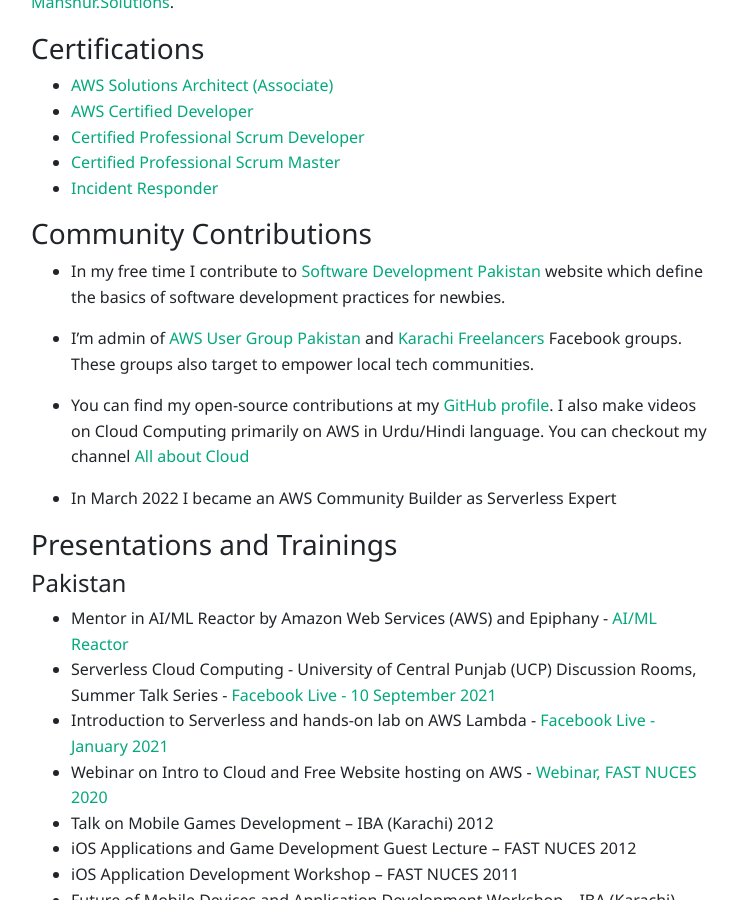
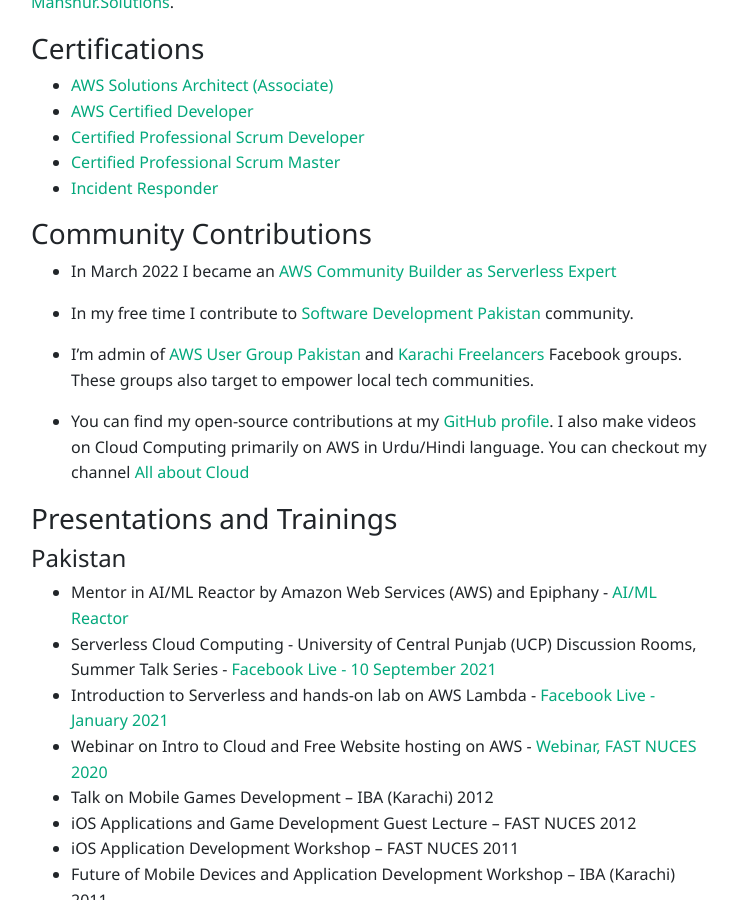
Before and after one commit to husyn/husyn.dev, a Jekyll site: the page built from _pages/about.md, in a window 1280 px wide and 900 px high, scrolled down 373 px. Shown: the whole window, without its empty margins (89-827 px from the left). Built offline with Jekyll 4.4.1, drawn with Linux system fonts in a browser that asks for light colours; nearby versions of some CDN libraries.

Commit message:
adds community builder link

```diff
--- a/_pages/about.md
+++ b/_pages/about.md
@@ -39,13 +39,13 @@
 
 ### Community Contributions
 
-- In my free time I contribute to [Software Development Pakistan](http://softdevpk.com) website which define the basics of software development practices for newbies.
+- In March 2022 I became an [AWS Community Builder as Serverless Expert](https://aws.amazon.com/developer/community/community-builders/community-builders-directory/?cb-cards.q=hussain%2Bmansoor)
+
+- In my free time I contribute to [Software Development Pakistan](http://softdevpk.com) community.
 
 - I'm admin of [AWS User Group Pakistan](https://www.facebook.com/groups/awsugpk) and [Karachi Freelancers](https://www.facebook.com/groups/karachifreelancers) Facebook groups. These groups also target to empower local tech communities.
 
 - You can find my open-source contributions at my [GitHub profile](http://github.com/husyn/). I also make videos on Cloud Computing primarily on AWS in Urdu/Hindi language. You can checkout my channel [All about Cloud](https://www.youtube.com/channel/UCQnAN556-_JeXfiQi9SgN_g)
-
-- In March 2022 I became an AWS Community Builder as Serverless Expert
 
 ### Presentations and Trainings
 
```
